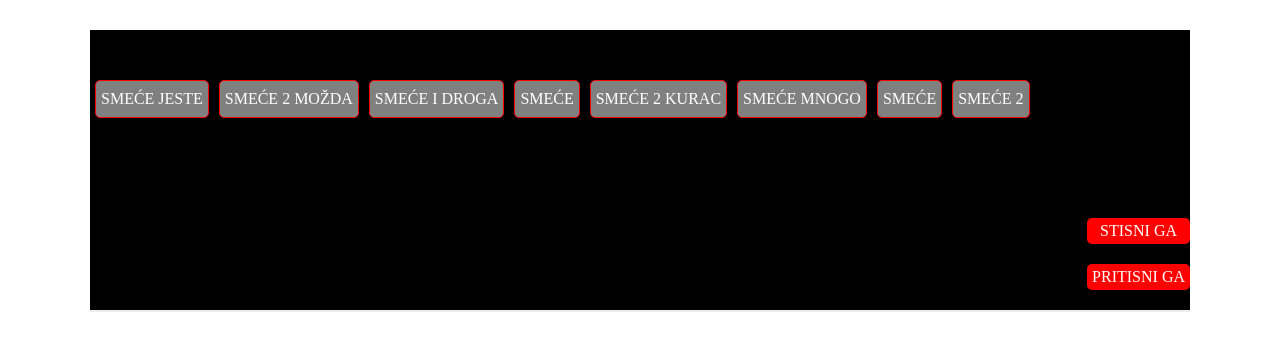
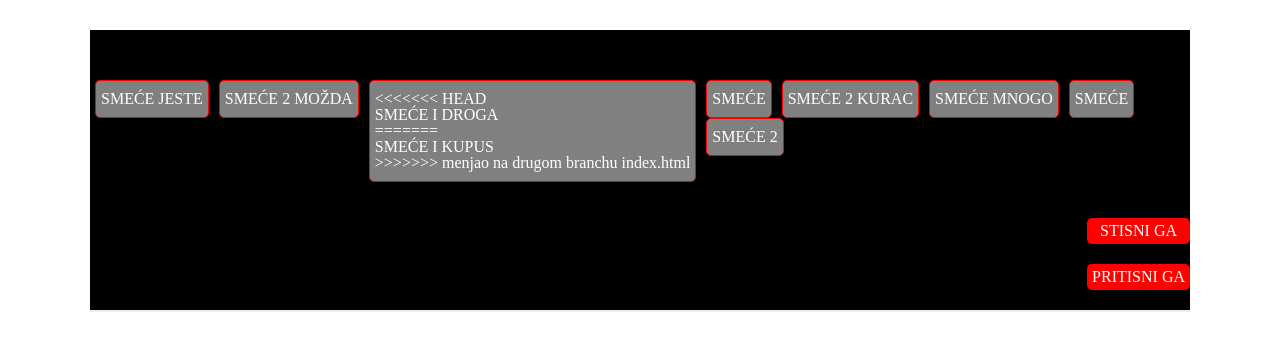
Before and after one commit to slavkovicdavid/test-ex2, a plain HTML site: page index.html in a window 1280 px wide. Drawn offline with nearby package versions, Linux system fonts and the light colour scheme.

Commit message:
menjao na drugom branchu index.html

```diff
--- a/index.html
+++ b/index.html
@@ -15,7 +15,11 @@
             <p>SMEĆE 2 MOŽDA</p>
           </div>
           <div class="field1">
+<<<<<<< HEAD
             <p>SMEĆE I DROGA</p>
+=======
+            <p>SMEĆE I KUPUS</p>
+>>>>>>> menjao na drugom branchu index.html
           </div>
           <div class="field1">
             <p>SMEĆE</p>
```
